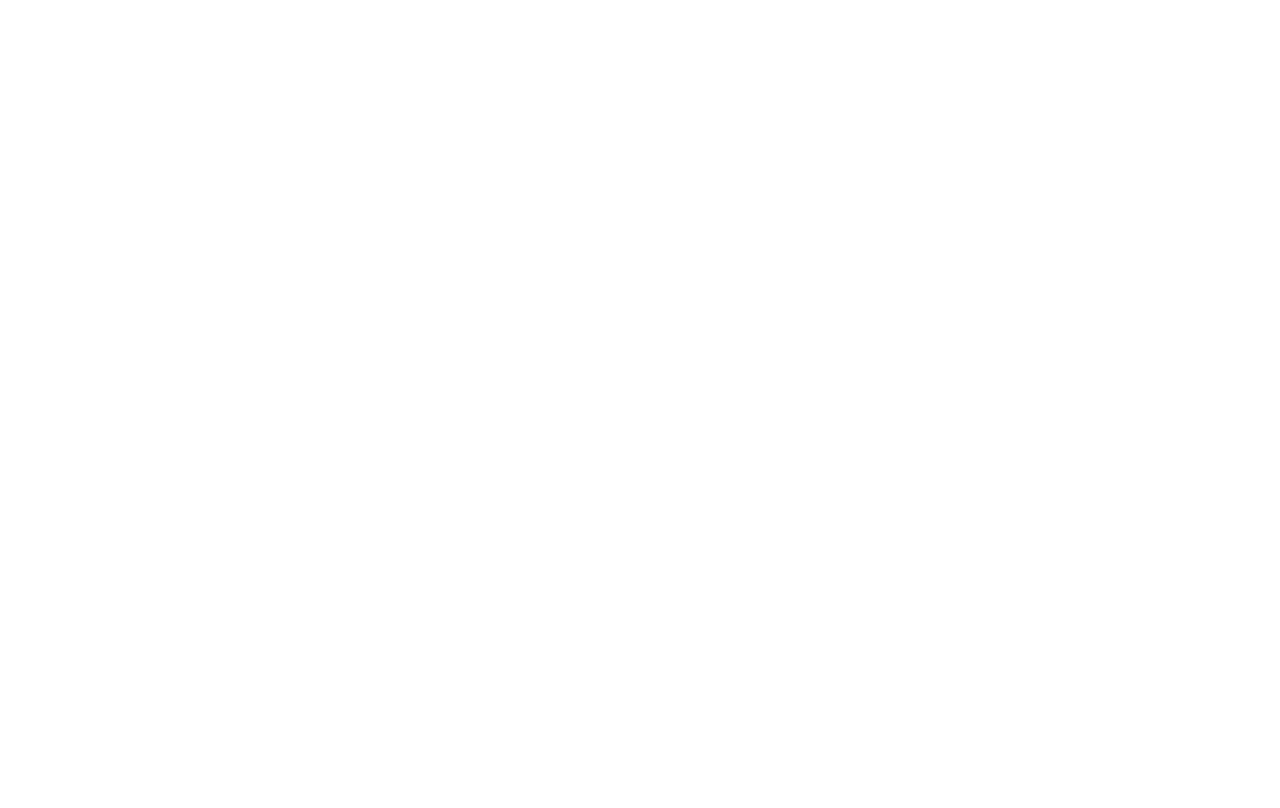
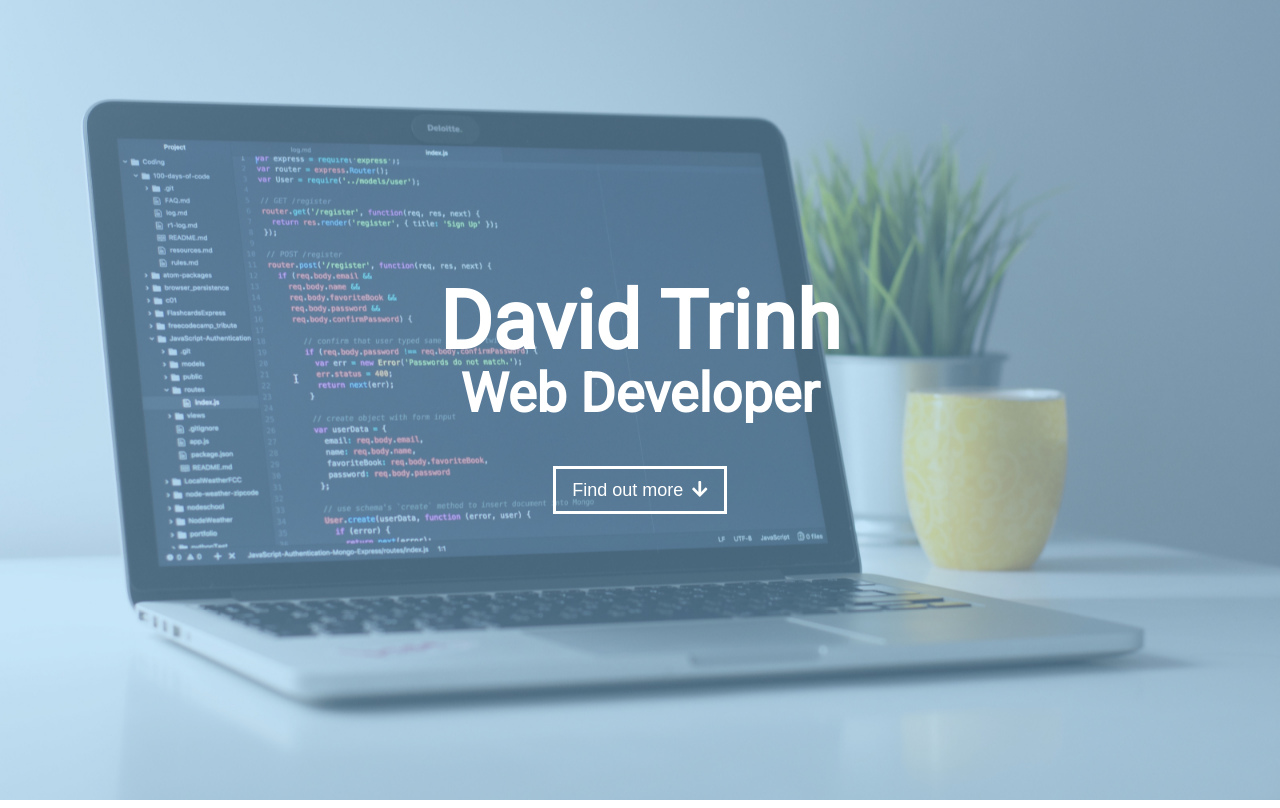
Before and after one commit to dtrinh100/personal_website, a Vue app: page / in a window 1280 px wide. Built offline with nearby package versions, Linux system fonts and the light colour scheme.

Commit message:
Starting the BaseIntro component

```diff
--- a/package.json
+++ b/package.json
@@ -8,6 +8,9 @@
     "lint": "vue-cli-service lint"
   },
   "dependencies": {
+    "@fortawesome/fontawesome-svg-core": "^1.2.17",
+    "@fortawesome/free-solid-svg-icons": "^5.8.1",
+    "@fortawesome/vue-fontawesome": "^0.1.6",
     "core-js": "^2.6.5",
     "postcss-preset-env": "^6.6.0",
     "vue": "^2.6.6"
--- a/postcss.config.js
+++ b/postcss.config.js
@@ -2,13 +2,13 @@
   plugins: {
     autoprefixer: {},
     "postcss-custom-media": {
-      extensions: {
-        "--tablet": "(min-width:768px)",
-        "--desktop": "(min-width:1024px)"
-      }
+      importFrom: "src/assets/css/breakpoints.css"
     },
     "postcss-preset-env": {
-      stage: 0
+      stage: 0,
+      features: {
+        "nesting-rules": true
+      }
     }
   }
 };
--- a/public/index.html
+++ b/public/index.html
@@ -4,6 +4,8 @@
     <meta charset="utf-8">
     <meta http-equiv="X-UA-Compatible" content="IE=edge">
     <meta name="viewport" content="width=device-width,initial-scale=1.0">
+    <meta name="description" content="David Trinh is a web developer with over three years of experience. Find out more about his work on his website.">
+    <meta name="keywords" content="web development, front-end, back-end">
     <link rel="icon" href="<%= BASE_URL %>favicon.ico">
     <link href="https://fonts.googleapis.com/css?family=Roboto" rel="stylesheet">
     <title>David Trinh - Web Developer</title>
--- a/src/App.vue
+++ b/src/App.vue
@@ -1,23 +1,27 @@
 <template>
-  <div id="app">
+  <div class="l-grid">
+    <BaseIntro />
   </div>
 </template>
 
 <script>
+import BaseIntro from "@/components/BaseIntro";
 
 export default {
   name: "app",
   components: {
+    BaseIntro
   }
 };
 </script>
 
 <style>
 :root {
+  --baseline: 1.5; /* The vertical rythem unit */
+  --primary-color: #8ECDF2;
+  --secondary-color: #06D6A0;
   font-size: 16px;
-  --baseline: 1.4; /* The vertical rythem unit */
   line-height: var(--baseline);
-  height: 100%;
 
   @media (--tablet) {
     font-size: 20px;
@@ -30,11 +34,28 @@
 
 body {
   font-family: 'Roboto', sans-serif;
-  height: 100%;
+  margin: 0;
+  padding: 0;
+}
+
+h1 {
+  font-size: 3.375rem;
+  margin: calc(var(--baseline) * 1rem);
+
+}
+
+h2 {
+  font-size: 2.25rem;
+  margin: calc(var(--baseline) * 1rem);
+
 }
 
 p {
   margin: calc(var(--baseline) * 1rem);
 }
 
+.l-grid {
+  display: grid;
+}
+
 </style>
--- /dev/null
+++ b/src/assets/css/breakpoints.css
@@ -0,0 +1,2 @@
+@custom-media --tablet (min-width: 768px);
+@custom-media --desktop (min-width: 1024px);
--- a/src/components/BaseIntro.vue
+++ b/src/components/BaseIntro.vue
@@ -1,5 +1,11 @@
 <template>
-
+  <div class="c-intro">
+    <h1 class="c-intro__heading">David Trinh</h1>
+    <div class="c-intro__typewriter">
+      <h2 class="c-intro__subheading">Web Developer</h2>
+    </div>
+    <button type="button" class="c-button c-button--secondary"><span class="c-button__text">Find out more</span><font-awesome-icon size="lg" class="c-button__icon" icon="arrow-down" /></button>
+  </div>
 </template>
 
 <script>
@@ -9,4 +15,78 @@
 </script>
 
 <style scoped>
+.c-intro {
+  background: url(../assets/bg-mobile.jpg) no-repeat center center fixed;
+  background-size: cover;
+  height: 100vh;
+  display: flex;
+  justify-content: center;
+  align-items: center;
+  flex-direction: column;
+  line-height: 0;
+
+  @media(--tablet) {
+    background: url(../assets/bg-tablet.jpg) no-repeat center center fixed;
+    background-size: cover;
+  }
+
+  @media(--desktop) {
+    background: url(../assets/bg-desktop.jpg) no-repeat center center fixed;
+    background-size: cover;
+  }
+}
+
+.c-intro__heading {
+  color: white;
+}
+
+@keyframes typing {
+  from { width: 0 }
+  to { width: 19rem }
+}
+
+.c-intro__typewriter {
+    overflow: hidden;  /* Ensures the content is not revealed until the animation */
+    animation: typing 2s steps(25, end);
+}
+
+.c-intro__subheading {
+  color: white;
+  margin-bottom: calc(var(--baseline) * 2rem);
+  white-space: nowrap; /* Keeps the content on a single line */
+}
+
+.c-button {
+  height: 3rem;
+  min-width: 6rem;
+  border: 3px solid white;
+  padding: 0 16px;
+  transition: all 0.3s linear;
+
+  @media(--desktop) {
+    height: 2rem;
+  }
+}
+
+.c-button--secondary {
+  background-color: transparent;
+}
+
+.c-button:hover {
+  cursor: pointer;
+  background-color: #06d6a0;
+  border-color: #06d6a0;
+  transition: all 0.3s linear;
+}
+
+.c-button__text {
+  color: white;
+  font-size: 0.75rem;
+}
+
+.c-button__icon {
+  color: white;
+  margin-left: calc(var(--baseline) * 0.25rem);
+  vertical-align: -0.1rem;
+}
 </style>
--- a/src/main.js
+++ b/src/main.js
@@ -1,5 +1,14 @@
 import Vue from "vue";
 import App from "./App.vue";
+
+import { library } from '@fortawesome/fontawesome-svg-core';
+import { faUserSecret, faArrowDown } from '@fortawesome/free-solid-svg-icons';
+import { FontAwesomeIcon } from '@fortawesome/vue-fontawesome';
+
+library.add(faArrowDown);
+
+Vue.component('font-awesome-icon', FontAwesomeIcon);
+
 
 Vue.config.productionTip = false;
 
```
Also changed, not shown: 1 other file (tests, documents, lock files or other folders).
